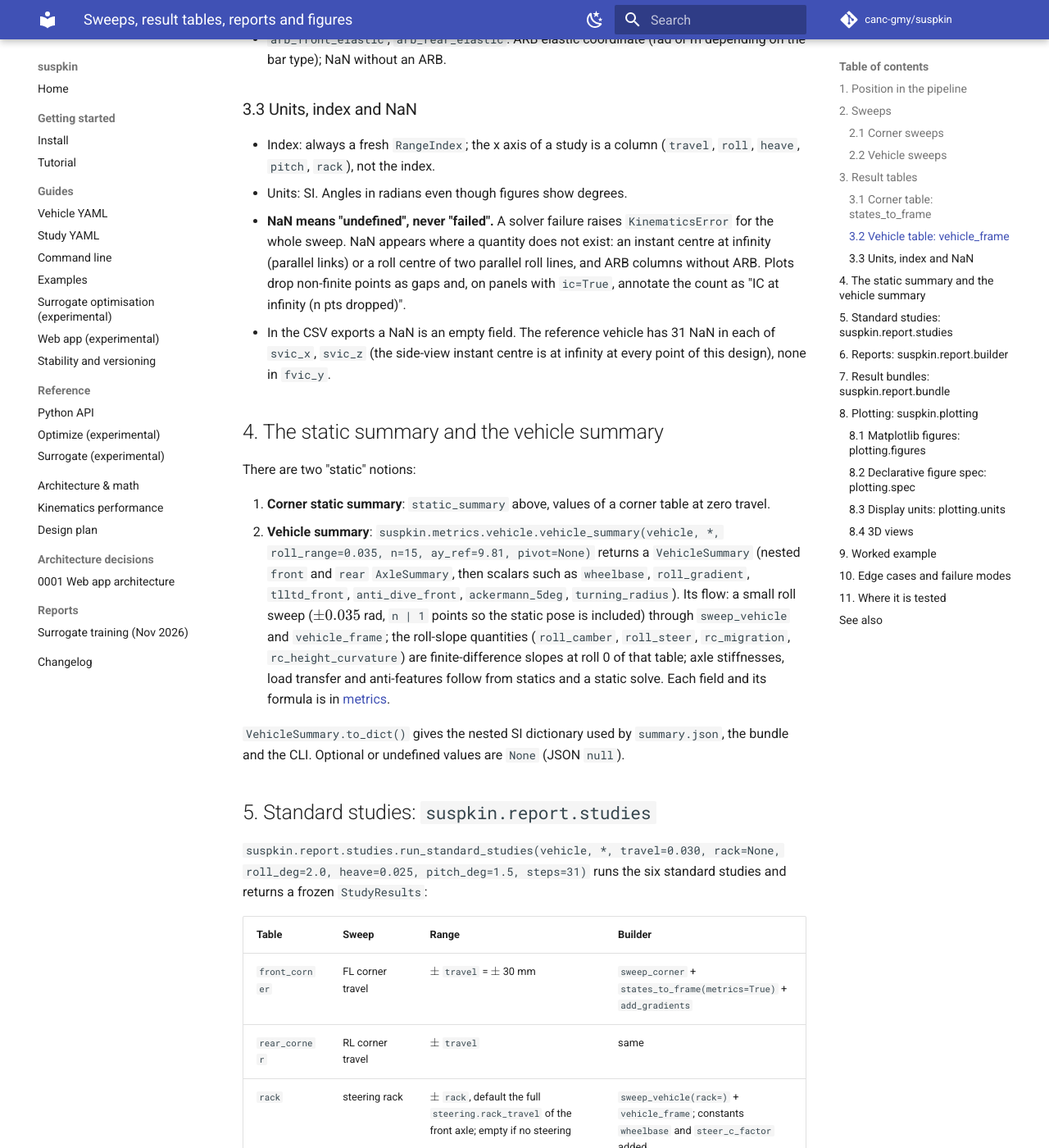
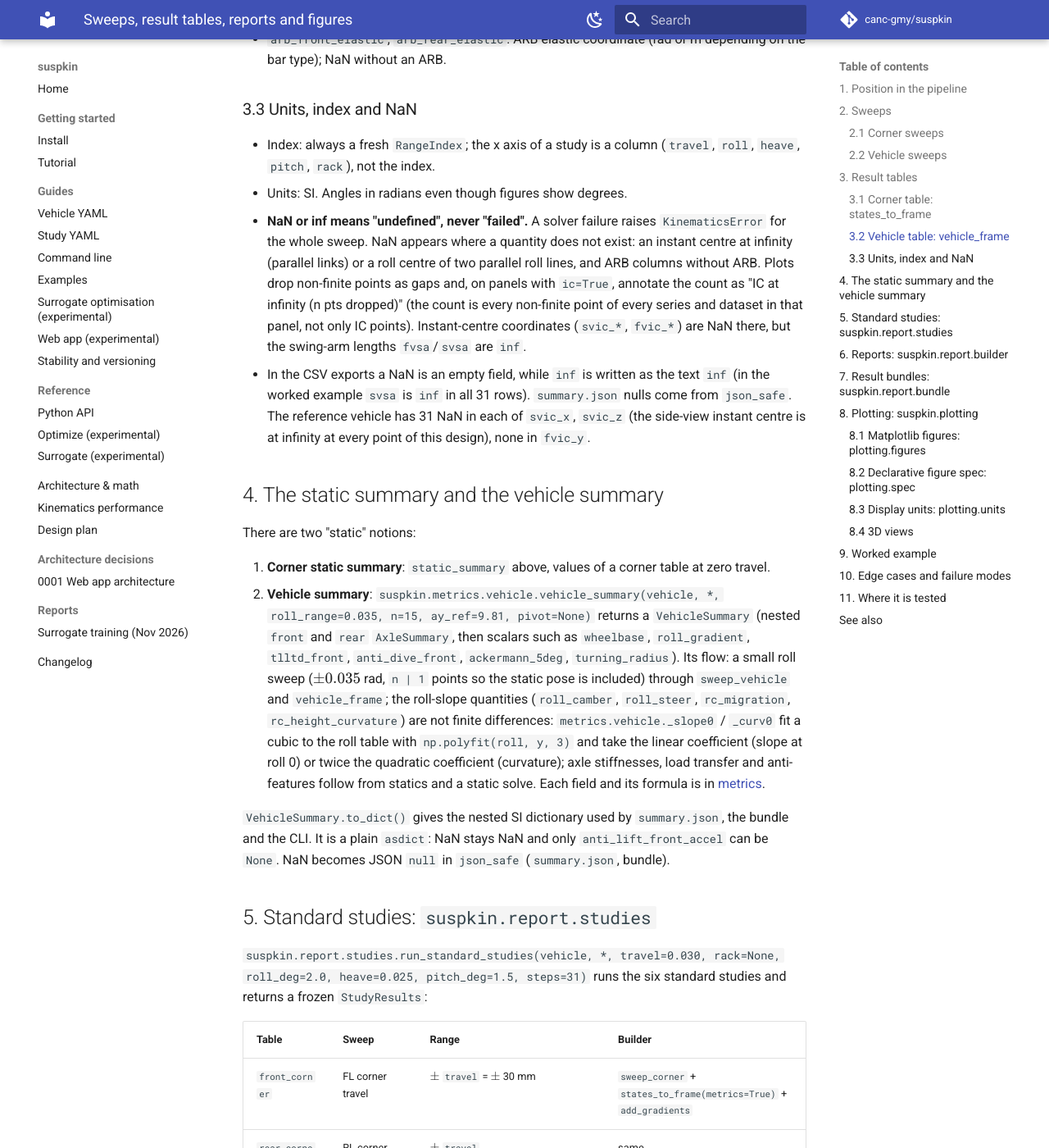
Before and after one commit to canc-gmy/suspkin, an MkDocs documentation site: the page built from docs/concepts/sweeps-and-reports.md, in a window 1280 px wide and 1400 px high, scrolled down 2887 px. Shown: the whole window at 82% size. Built offline with MkDocs 1.6.1 and Material for MkDocs 9.7.7, drawn with Linux system fonts in a browser that asks for light colours; comment, search, counter and statistics services are not loaded; some of the changed text lies outside the part shown.

Commit message:
docs(concepts): sweeps and reports review fixes
Co-Authored-By: Claude Opus 5.5 <noreply@anthropic.com>

```diff
--- a/docs/concepts/sweeps-and-reports.md
+++ b/docs/concepts/sweeps-and-reports.md
@@ -137,12 +137,12 @@ raises `ValueError` if 0 is outside the sweep range.
 - Index: always a fresh `RangeIndex`; the x axis of a study is a column (`travel`,
   `roll`, `heave`, `pitch`, `rack`), not the index.
 - Units: SI. Angles in radians even though figures show degrees.
-- **NaN means "undefined", never "failed".** A solver failure raises
+- **NaN or inf means "undefined", never "failed".** A solver failure raises
   `KinematicsError` for the whole sweep. NaN appears where a quantity does not exist:
   an instant centre at infinity (parallel links) or a roll centre of two parallel roll
   lines, and ARB columns without ARB. Plots drop non-finite points as gaps and, on
-  panels with `ic=True`, annotate the count as "IC at infinity (n pts dropped)".
-- In the CSV exports a NaN is an empty field. The reference vehicle has 31 NaN in each
+  panels with `ic=True`, annotate the count as "IC at infinity (n pts dropped)" (the count is every non-finite point of every series and dataset in that panel, not only IC points). Instant-centre coordinates (`svic_*`, `fvic_*`) are NaN there, but the swing-arm lengths `fvsa`/`svsa` are `inf`.
+- In the CSV exports a NaN is an empty field, while `inf` is written as the text `inf` (in the worked example `svsa` is `inf` in all 31 rows). `summary.json` nulls come from `json_safe`. The reference vehicle has 31 NaN in each
   of `svic_x`, `svic_z` (the side-view instant centre is at infinity at every point of this design), none in
   `fvic_y`.
 
@@ -158,12 +158,11 @@ There are two "static" notions:
    `anti_dive_front`, `ackermann_5deg`, `turning_radius`). Its flow: a small roll sweep
    ($\pm 0.035$ rad, `n | 1` points so the static pose is included) through
    `sweep_vehicle` and `vehicle_frame`; the roll-slope quantities (`roll_camber`,
-   `roll_steer`, `rc_migration`, `rc_height_curvature`) are finite-difference slopes at
-   roll 0 of that table; axle stiffnesses, load transfer and anti-features follow from
+   `roll_steer`, `rc_migration`, `rc_height_curvature`) are not finite differences: `metrics.vehicle._slope0` / `_curv0` fit a cubic to the roll table with `np.polyfit(roll, y, 3)` and take the linear coefficient (slope at roll 0) or twice the quadratic coefficient (curvature); axle stiffnesses, load transfer and anti-features follow from
    statics and a static solve. Each field and its formula is in [metrics](metrics.md).
 
 `VehicleSummary.to_dict()` gives the nested SI dictionary used by `summary.json`, the
-bundle and the CLI. Optional or undefined values are `None` (JSON `null`).
+bundle and the CLI. It is a plain `asdict`: NaN stays NaN and only `anti_lift_front_accel` can be `None`. NaN becomes JSON `null` in `json_safe` (`summary.json`, bundle).
 
 ## 5. Standard studies: `suspkin.report.studies`
 
@@ -195,7 +194,7 @@ design) and returns the path of `report.html`.
 
 Behaviour:
 
-- At least one design is required (`ValueError` otherwise). Labels are slugified for
+- At least one design is required (`ValueError` otherwise). Labels are slugified (empty result becomes `design`, leading/trailing `_` stripped) for
   file names (`[^A-Za-z0-9._-]+` becomes `_`); two labels with the same slug raise
   `ValueError`.
 - `data/<design>_<study>.csv`: each non-empty table, pandas default float formatting
@@ -222,7 +221,7 @@ row if all are missing, shows `-` for missing/non-finite and otherwise
 
 CLI: `suspkin report VEHICLE_YAML --out DIR [--compare YAML ...] [--no-3d]
 [--formats png,svg] [--steps 31]`. Designs are labelled by YAML file stem (a numeric
-suffix is added on clashes). Failures print `error: ...` and exit non-zero.
+suffix is added on clashes). `KinematicsError`, `ValueError` and `RuntimeError` print `error: ...`; `VehicleConfigError` prints its message without prefix; all exit non-zero. If `formats` lacks `png`, the HTML images are re-rendered at 150 dpi.
 
 ## 7. Result bundles: `suspkin.report.bundle`
 
@@ -303,7 +302,7 @@ partial tables (for example a rear corner without ARB columns, or a rack table w
 **Steering** is derived in `_steering_frame` from the rack table: steer angle relative to
 the static pose (`d_left`, `d_right`), mean steer, the inner/outer angles
 (`metrics.vehicle.inner_outer`), `outer` (signed, NaN below 1e-4 rad), Ackermann percent
-(`ackermann_percent`, needs wheelbase and track; `wheelbase` and `steer_c_factor` are read
+(`ackermann_percent`, needs wheelbase and track, where track is the contact-patch spacing `FL_cp_y - FR_cp_y` at the static row, not the summary `track`; `wheelbase` and `steer_c_factor` are read
 per dataset from the constant columns so designs of different wheelbase overlay
 correctly), and the mean steer gain $g=\mathrm{d}\delta/\mathrm{d}\,\text{rack}$. The last
 panel is the steering ratio $\frac{2\pi/c}{g}$ ($c$ the `steer_c_factor` in m/rev) when a
@@ -349,6 +348,8 @@ datasets (`suspkin.app.datasets`) and serves the spec through `suspkin.app.route
 renderer then overlays N bundles on each panel. The renderer rules (palette per dataset,
 line style per series, legends, panel selection by columns present, gaps for
 non-finite values) are listed in the `suspkin.plotting.spec` module docstring.
+
+A panel may override the figure's x axis (`Panel.x`): the Ackermann panel plots against `outer`, not `rack`.
 
 Two points to be aware of: the steering figure's last panel is encoded in the spec as two
 panels (`steering_ratio` with `requires=("ratio",)` and `steer_gain` with
```
